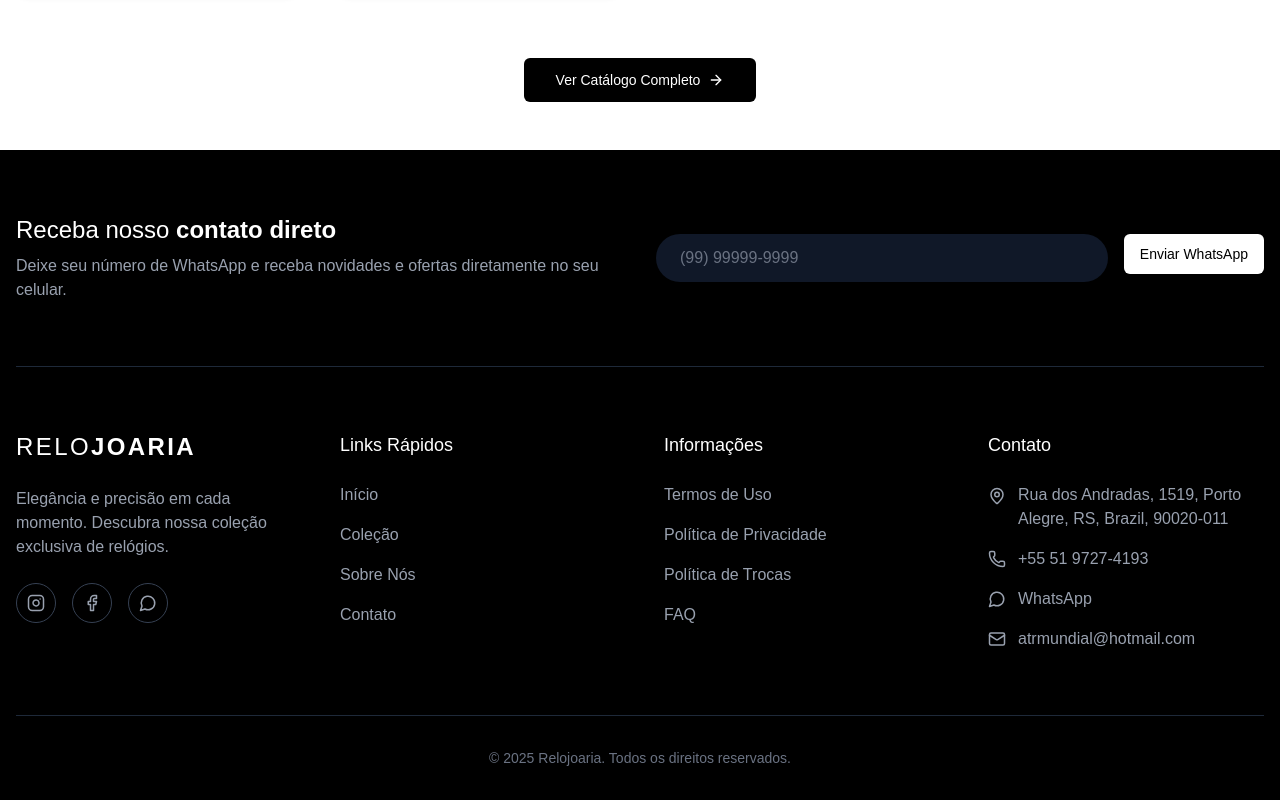
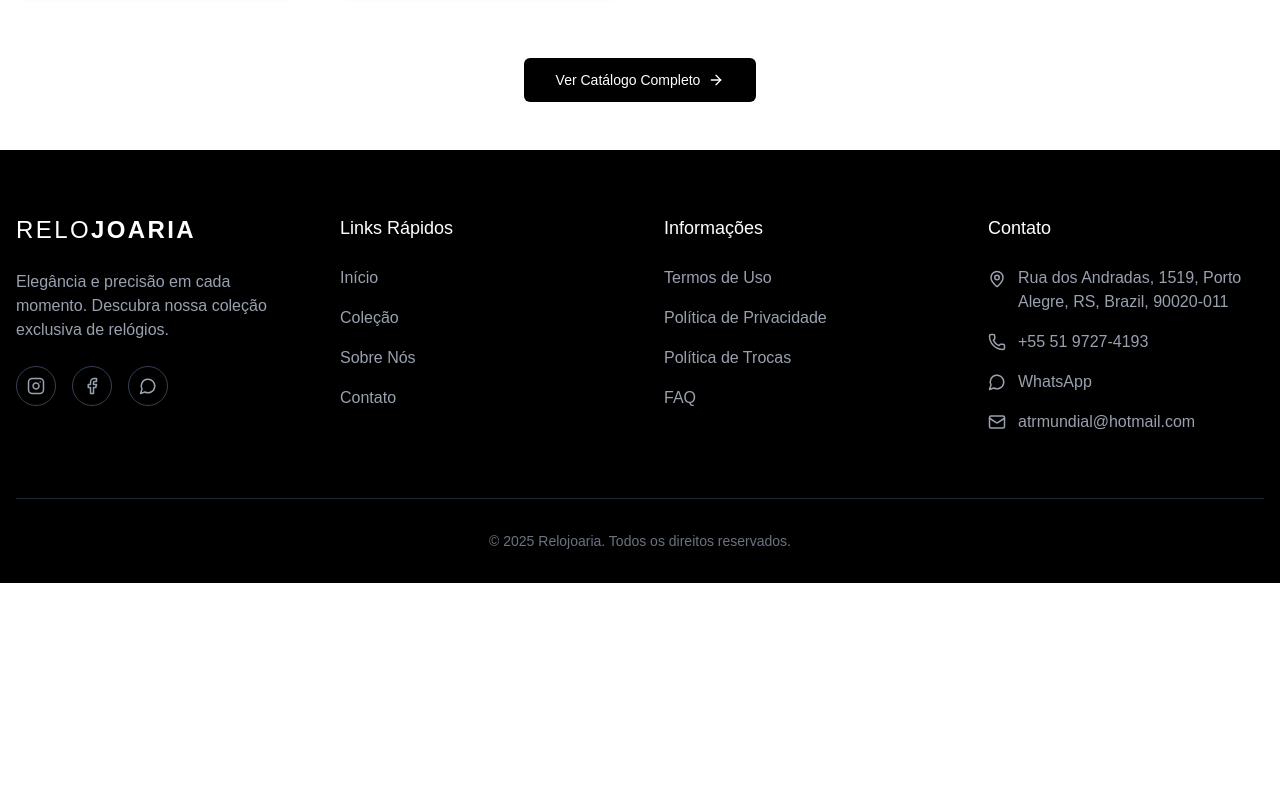
Before and after one commit to Ceratt1/gestao_agil, a Next.js app in the folder frontend/: page /catalogo in a window 1280 px wide. Shown: the part 1560-2360 px from the top of the page. After the commit the page ends 2143 px from the top, so only its background shows below. Built offline with nearby package versions, Linux system fonts and the light colour scheme.

Commit message:
alterações no painel de admin

```diff
--- a/frontend/components/admin/AdminHeader.tsx
+++ b/frontend/components/admin/AdminHeader.tsx
@@ -1,8 +1,18 @@
+import { Button } from "../ui/button"
 
 export default function AdminHeader(){
     return (
-        <header className="bg-white text-black px-6 py-4 flex items-center justify-center">
-            <h1 className="text-xl font-bold">Painel Administrativo</h1>
+        <header className="bg-white text-black px-6 py-4 flex items-center justify-between flex-row-reverse">
+            <h1 className="text-2xl font-semibold absolute left-1/2 transform -translate-x-1/2">Painel Administrativo</h1>
+             <div className="flex items-center space-x-4 px-5">
+
+
+
+                <Button className="group bg-gray-300 text-black hover:bg-gray-200 rounded-full px-8 cursor-pointer" size="lg">
+                    Logout
+                </Button>
+
+            </div>
         </header>
     )
 }
--- a/frontend/components/footer/footer.tsx
+++ b/frontend/components/footer/footer.tsx
@@ -9,29 +9,8 @@ export default function Footer() {
     <footer id="contato" className="bg-black text-white">
       <div className="container mx-auto px-4">
         {/* Newsletter Section */}
-        <div className="py-16 border-b border-gray-800">
-          <div className="grid grid-cols-1 gap-8 md:grid-cols-2 items-center">
-            <div>
-              <h3 className="text-2xl font-light mb-2">
-                Receba nosso <span className="font-semibold">contato direto</span>
-              </h3>
-              <p className="text-gray-400">
-                Deixe seu número de WhatsApp e receba novidades e ofertas diretamente no seu celular.
-              </p>
-            </div>
 
-            <div className="flex flex-col sm:flex-row gap-4">
-              <input
-                type="tel"
-                placeholder="(99) 99999-9999"
-                className="flex-1 rounded-full bg-gray-900 px-6 py-3 text-white placeholder:text-gray-500 focus:outline-none focus:ring-2 focus:ring-white/20"
-              />
-              <Button className="rounded-full bg-white text-black hover:bg-gray-200">
-                Enviar WhatsApp
-              </Button>
-            </div>
-          </div>
-        </div>
+
 
 
         {/* Main Footer Content */}
--- a/frontend/components/hero/hero.tsx
+++ b/frontend/components/hero/hero.tsx
@@ -56,7 +56,7 @@ export default function Hero() {
 
             <Button
               variant="outline"
-              className="border-white text-white hover:bg-white/10 rounded-full px-8"
+              className="border-white text-black hover:bg-white/10 rounded-full px-8"
               size="lg"
               asChild
             >
--- a/frontend/pages/dashboard/admin/index.tsx
+++ b/frontend/pages/dashboard/admin/index.tsx
@@ -1,6 +1,6 @@
 import AdminHeader from "@/components/admin/AdminHeader"
-import AdminFooter from "@/components/admin/AdminFooter"
 import AdminContent from "@/components/admin/AdminContent"
+import Footer from "@/components/footer/footer"
 
 export default function Admin() {
     return (
@@ -9,7 +9,7 @@ export default function Admin() {
 
               <AdminContent />
 
-              <AdminFooter />
+              <Footer />
         </div>
     )
 }
```
Also changed, not shown: frontend/components/admin/AdminContent.tsx (+5 -4 lines).
